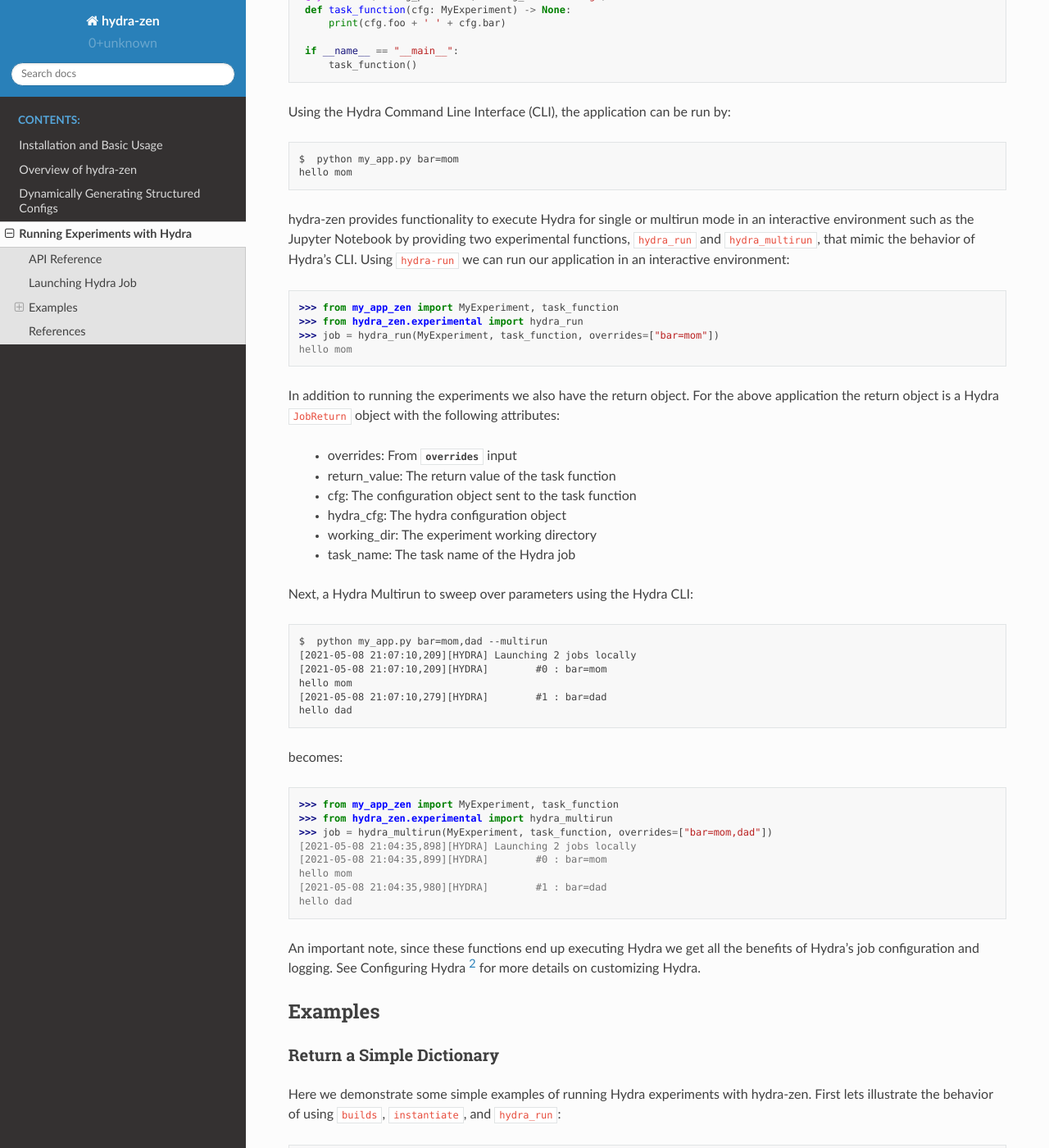
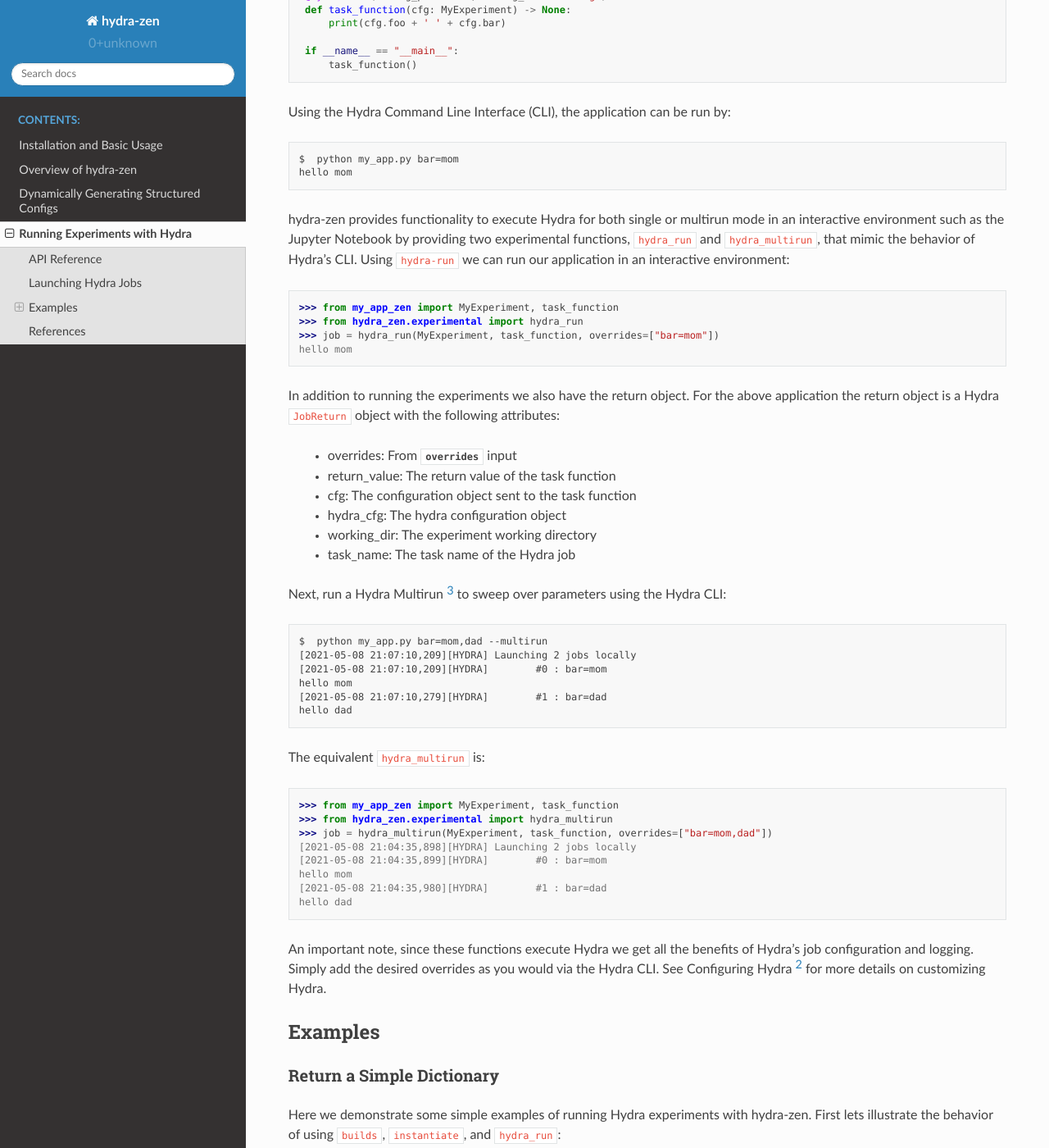
Before and after one commit to mit-ll-responsible-ai/hydra-zen, a Sphinx documentation site: the page built from docs/source/experimental.rst, in a window 1280 px wide and 1400 px high, scrolled down 774 px. Shown: the whole window at 82% size. Built offline with Sphinx 7.4.7 and the Read the Docs theme 2.0.0, drawn with Linux system fonts in a browser that asks for light colours; some of the changed text lies outside the part shown.

Commit message:
fix grammar

```diff
--- a/docs/source/experimental.rst
+++ b/docs/source/experimental.rst
@@ -13,7 +13,7 @@ API Reference
    hydra_run
    hydra_multirun
 
-Launching Hydra Job
+Launching Hydra Jobs
 ====================
 
 Using a defined task function and a configuration (we will focus on Structured Configs [1]_),
@@ -48,7 +48,7 @@ Using the Hydra Command Line Interface (CLI), the application can be run by::
     $  python my_app.py bar=mom
     hello mom
 
-hydra-zen provides functionality to execute Hydra for single or multirun mode in an interactive environment such as the Jupyter Notebook
+hydra-zen provides functionality to execute Hydra for both single or multirun mode in an interactive environment such as the Jupyter Notebook
 by providing two experimental functions, ``hydra_run`` and ``hydra_multirun``, that mimic the behavior of Hydra's CLI.
 Using ``hydra-run`` we can run our application in an interactive environment::
 
@@ -67,7 +67,7 @@ Hydra ``JobReturn`` object with the following attributes:
   - working_dir: The experiment working directory
   - task_name: The task name of the Hydra job
 
-Next, a Hydra Multirun to sweep over parameters using the Hydra CLI::
+Next, run a Hydra Multirun [3]_ to sweep over parameters using the Hydra CLI::
 
     $  python my_app.py bar=mom,dad --multirun
     [2021-05-08 21:07:10,209][HYDRA] Launching 2 jobs locally
@@ -76,7 +76,7 @@ Next, a Hydra Multirun to sweep over parameters using the Hydra CLI::
     [2021-05-08 21:07:10,279][HYDRA]        #1 : bar=dad
     hello dad
 
-becomes::
+The equivalent ``hydra_multirun`` is::
 
     >>> from my_app_zen import MyExperiment, task_function
     >>> from hydra_zen.experimental import hydra_multirun
@@ -87,14 +87,15 @@ becomes::
     [2021-05-08 21:04:35,980][HYDRA]        #1 : bar=dad
     hello dad
 
-An important note, since these functions end up executing Hydra we get all the benefits of Hydra's job configuration and logging.
+An important note, since these functions execute Hydra we get all the benefits of Hydra's job configuration and logging.
+Simply add the desired overrides as you would via the Hydra CLI.
 See Configuring Hydra [2]_ for more details on customizing Hydra.
 
 Examples
 ========
 
 Return a Simple Dictionary
-***********************************
+**************************
 
 Here we demonstrate some simple examples of running Hydra experiments with hydra-zen.
 First lets illustrate the behavior of using ``builds``, ``instantiate``, and ``hydra_run``:
@@ -108,7 +109,7 @@ First lets illustrate the behavior of using ``builds``, ``instantiate``, and ``h
     {'a': 1, 'b': 1}
 
 As expected, ``hydra_run`` simply instantiates and creates a dictionary object with the desired key and value pairs.
-Next, launch a Hydra multi-run [3]_ job to sweep over configuration parameters:
+Next, launch a Hydra Multirun [3]_ job to sweep over configuration parameters:
 
 .. code:: python
 
@@ -243,7 +244,7 @@ First lets build the Hydra Sweeper function:
             }
             return results_to_serialize, all_results
 
-If we are to configure our Hydra application to use this sweeper we must store the a configuration in Hydra's Config Store API [5]_
+If we are to configure our Hydra application to use this sweeper we must use Hydra's Config Store API [5]_ to ensure the configuration is available to your Hydra application.
 
 .. code:: python
 
@@ -257,7 +258,7 @@ If we are to configure our Hydra application to use this sweeper we must store t
     cs = ConfigStore.instance()
     cs.store(group="hydra/sweeper", name="test_sweeper", node=RandomSearchSweeperConf)
 
-Next lets build the function to minimize:
+Next lets build the function to minimize and define the task function:
 
 .. code:: python
 
```
